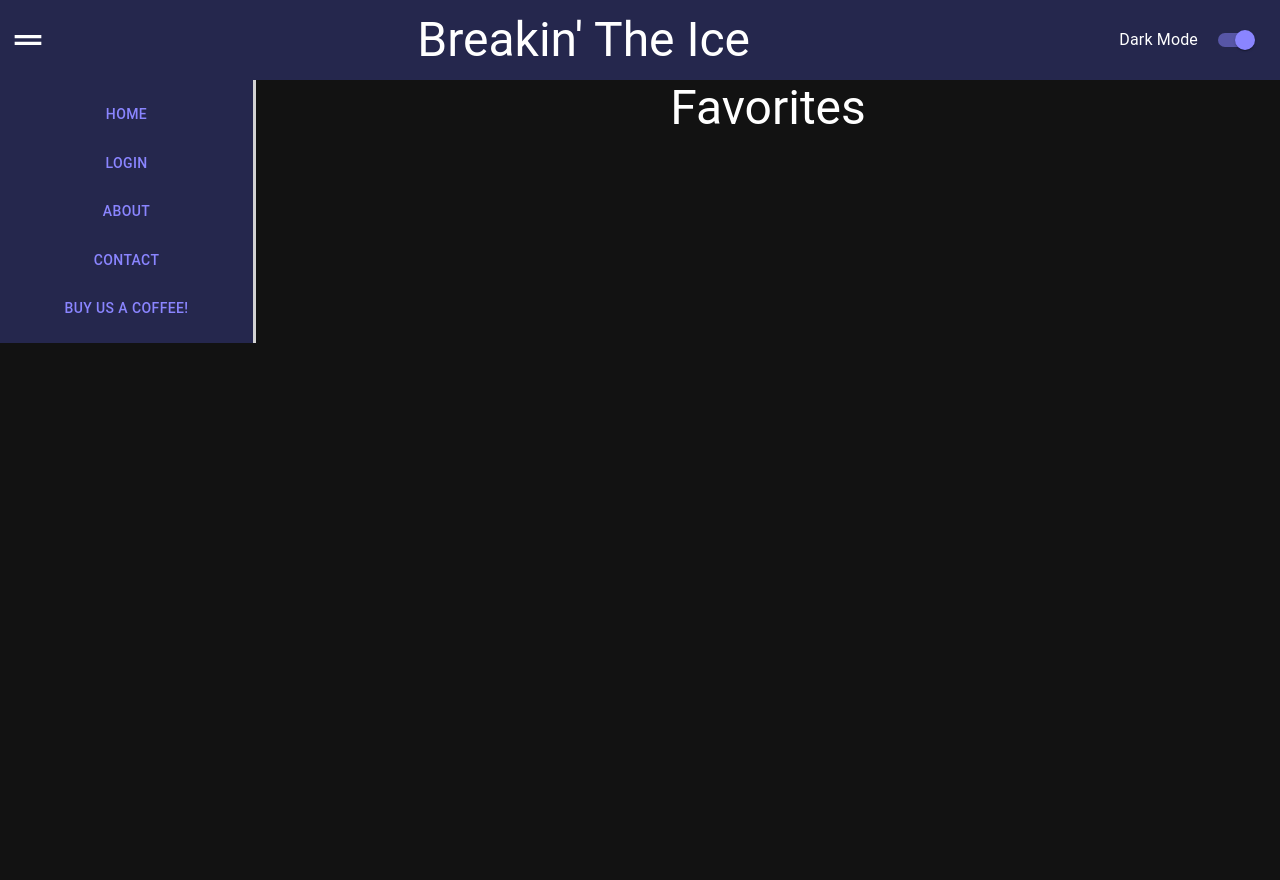
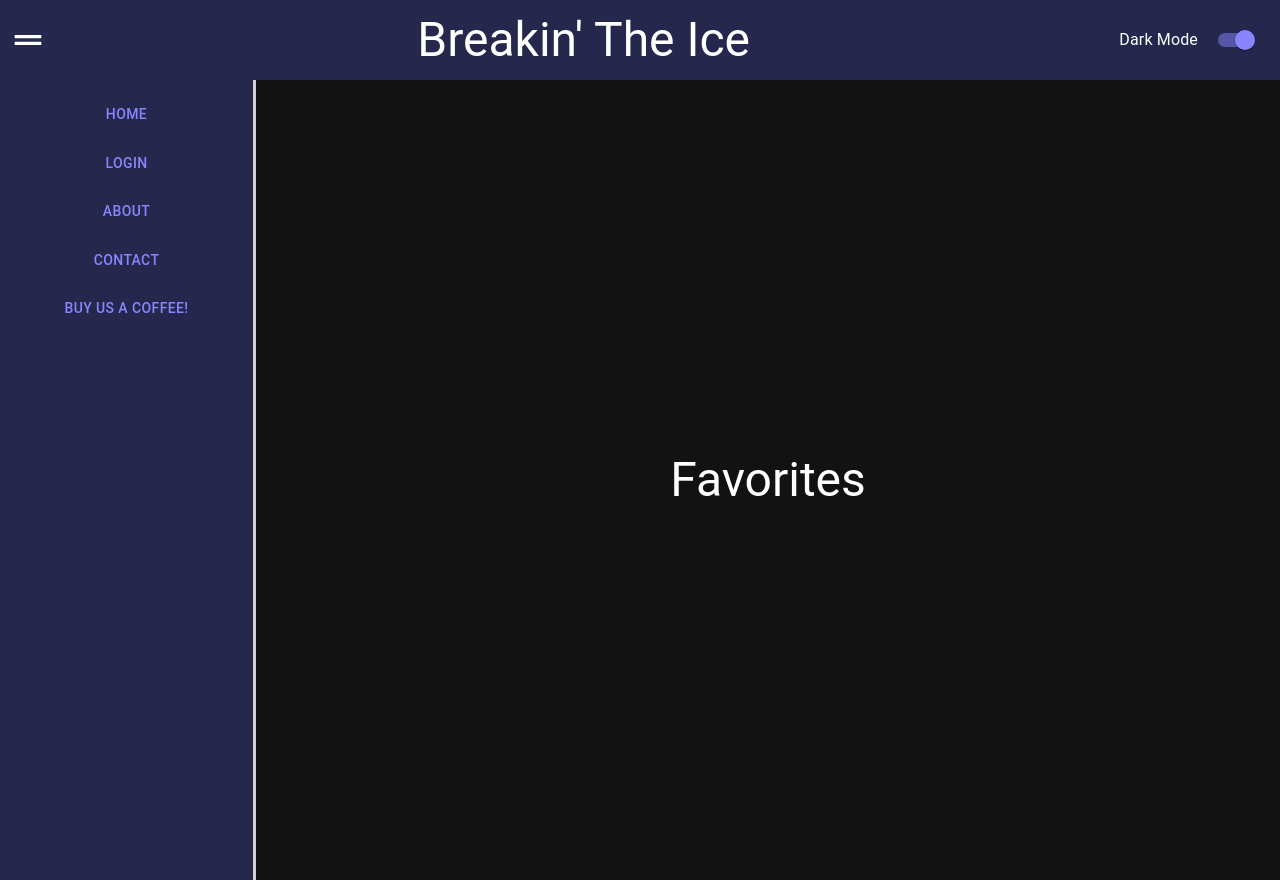
Before and after one commit to valyastriz/Breakin-The-Ice, a React (Create React App) app in the folder client/: page /favorites in a window 1280 px wide. Before the commit the page ends 800 px from the top, so only its background shows below. Built offline with nearby package versions, Linux system fonts and the light colour scheme.

Commit message:
updated box styling on favorites page

```diff
--- a/client/src/pages/Favorites.jsx
+++ b/client/src/pages/Favorites.jsx
@@ -6,7 +6,16 @@
     const { favorites, removeFavorite } = useIcebreaker();
 
     return (
-        <Box sx={{ display: 'flex', flexDirection: 'column', alignItems: 'center', justifyContent: 'center', width: '100%' }}>
+        <Box sx={{
+          display: 'flex',
+          flexGrow: 1,
+          flexDirection: 'column',
+          alignItems: 'center',
+          justifyContent: 'center',
+          height: '100%',
+          minHeight: '100vh',
+          width: '100%'
+         }}>
             <Typography variant='h3' sx={{ textAlign: 'center', width: '80%' }}>
                 Favorites
             </Typography>
```
